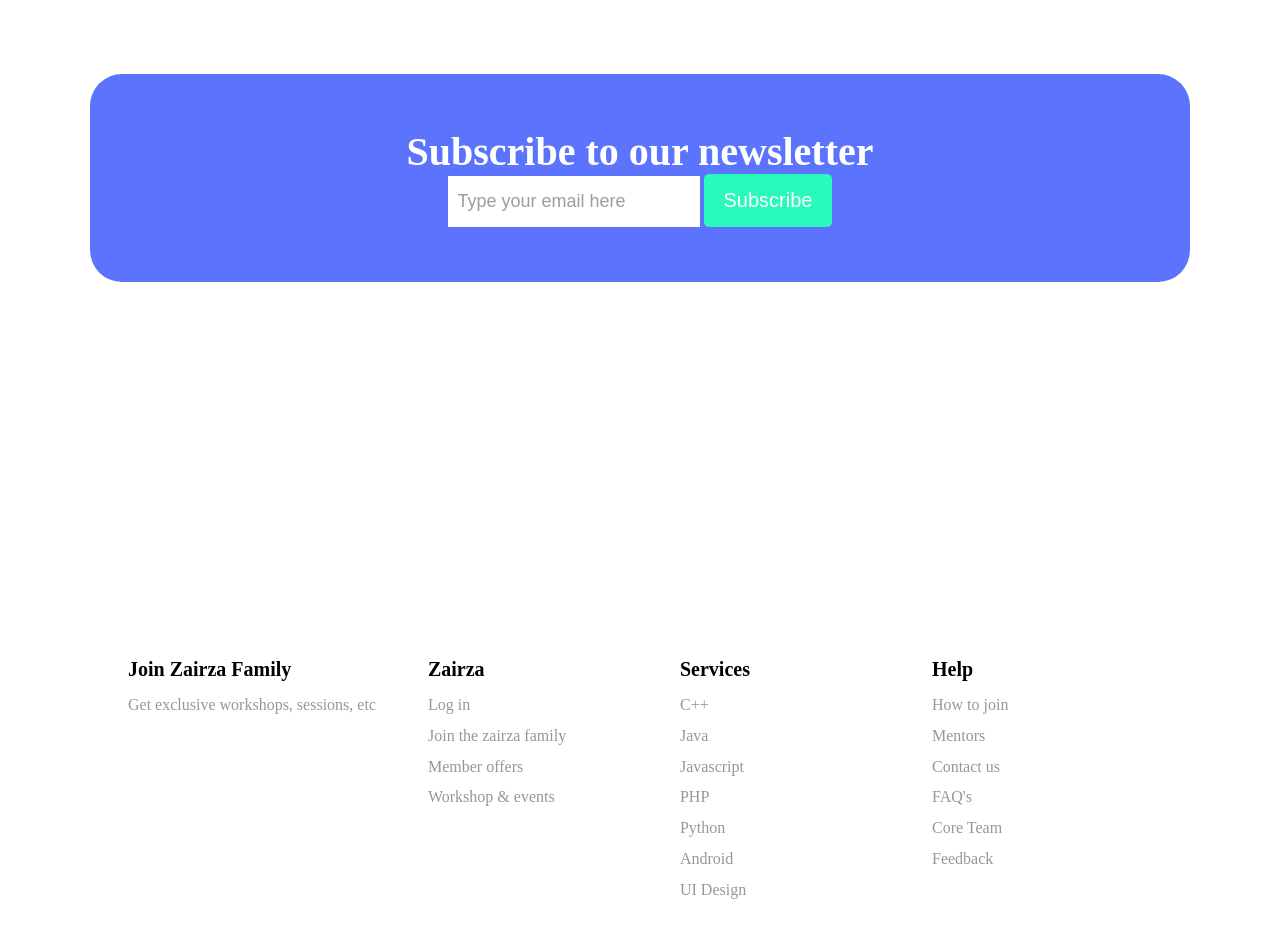
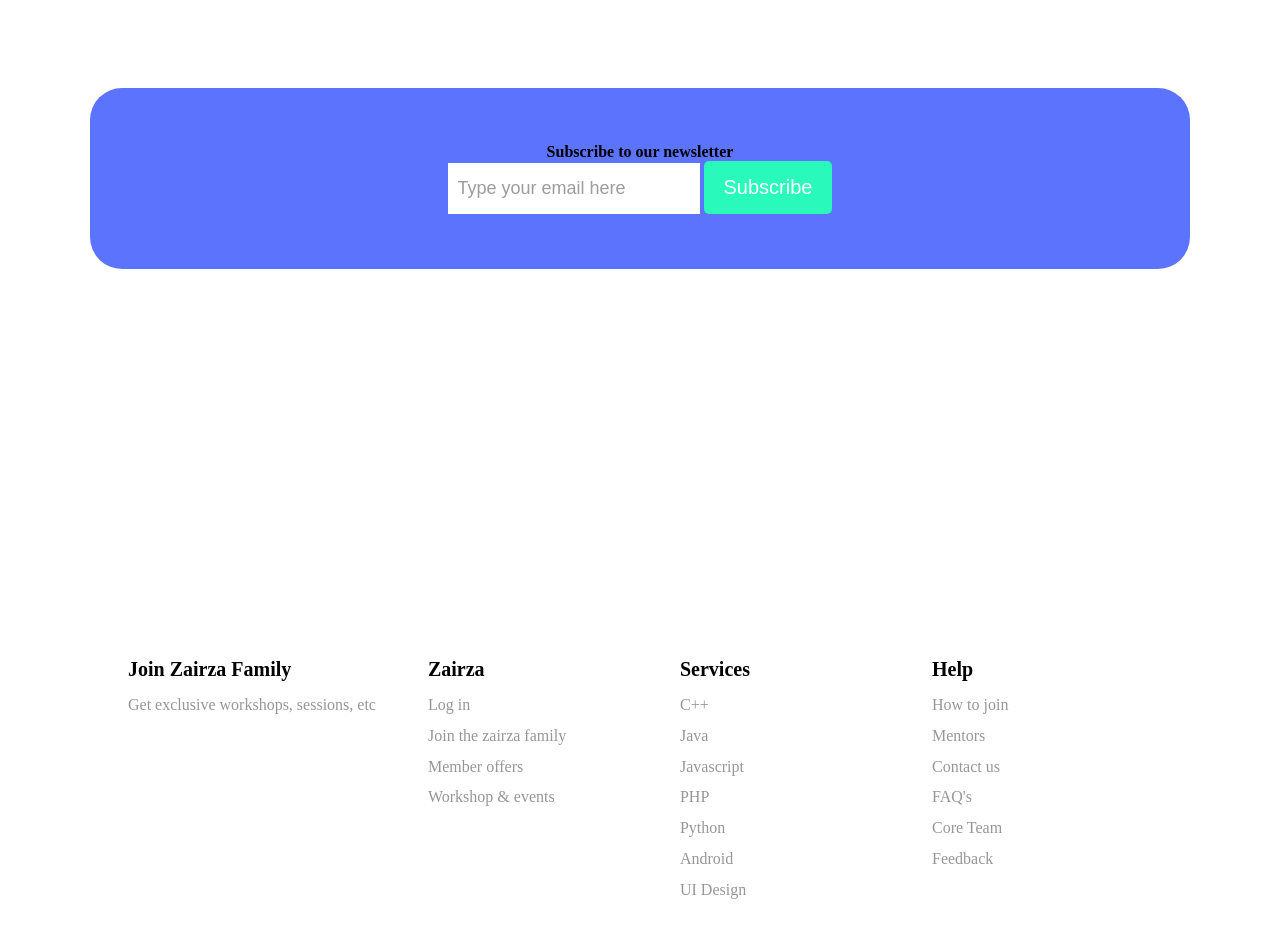
Before and after one commit to shachi-i/explore, a plain HTML site: page index.html in a window 1280 px wide. Shown: the part 2400-3326 px from the top of the page. Drawn offline with Linux system fonts and the light colour scheme.

Commit message:
Update index.html

```diff
--- a/index.html
+++ b/index.html
@@ -102,7 +102,7 @@
         <div class="subscribe-wrapper">
             <div class="container">
                 <div class="subscribe-box">
-                    <h2>Subscribe to our newsletter</h2>
+                    <h4>Subscribe to our newsletter</h4>
                     <form>
                         <input type="email" placeholder="Type your email here">
                         <button>Subscribe</button>
```
